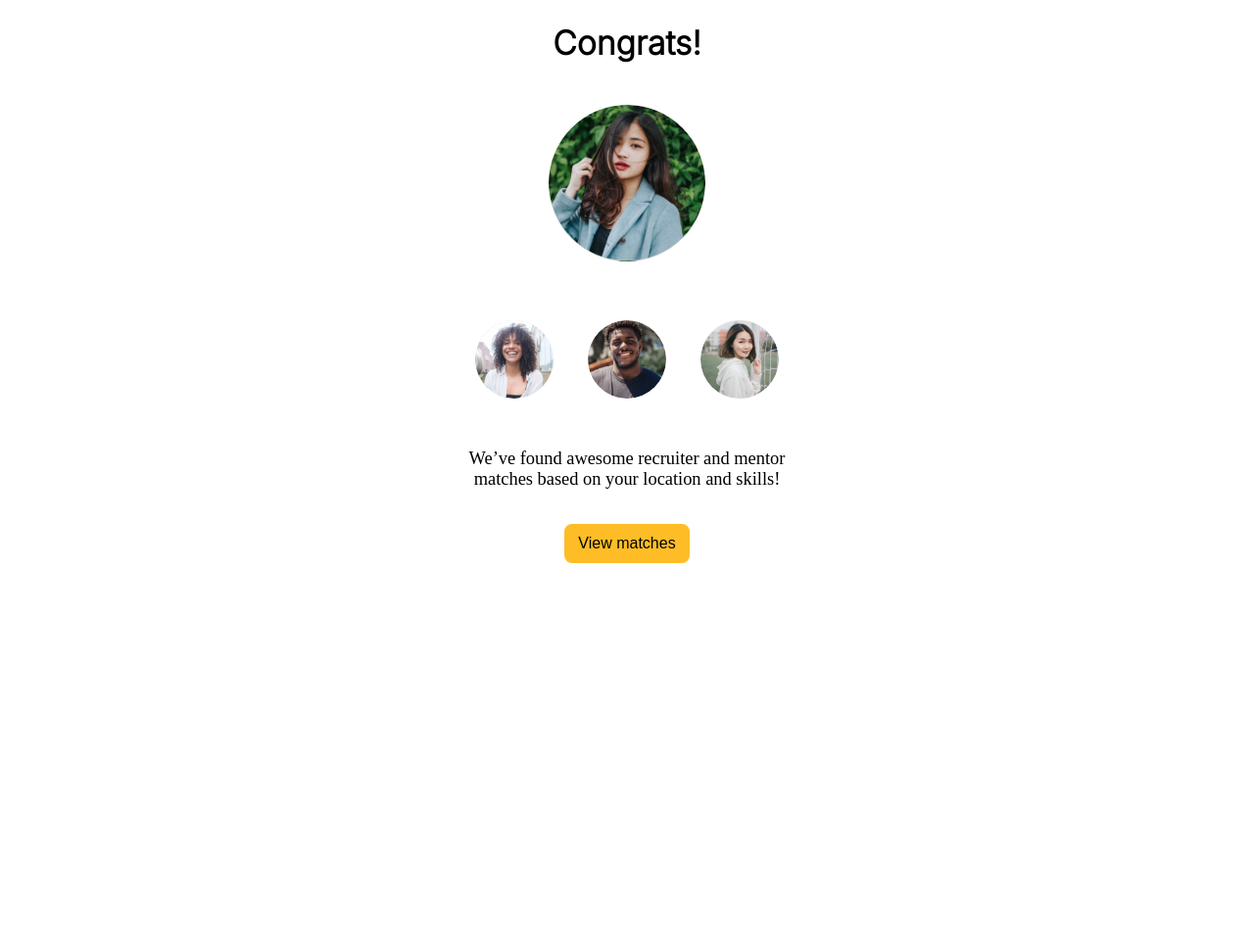
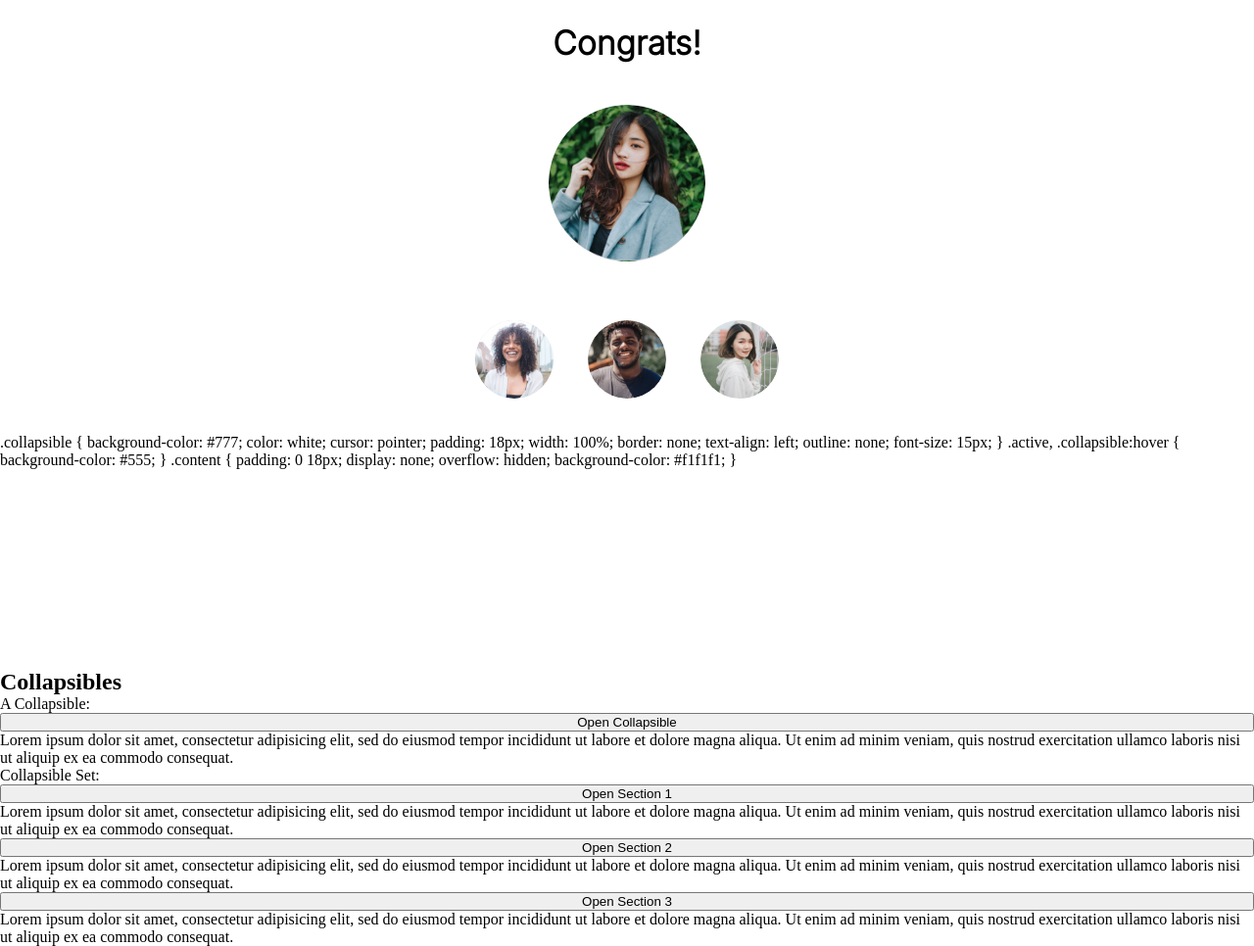
Before and after one commit to M-Chan/Athena-Hack-2022, a plain HTML site: page resultscopy.html in a window 1280 px wide. Shown: the part 157-1123 px from the top of the page at 98% size. Before the commit the page ends 840 px from the top, so only its background shows below. Drawn offline with Linux system fonts and the light colour scheme.

Commit message:
Update resultscopy.html

```diff
--- a/resultscopy.html
+++ b/resultscopy.html
@@ -4,6 +4,7 @@
     <meta charset="UTF-8">
     <meta http-equiv="X-UA-Compatible" content="IE=edge">
     <meta name="viewport" content="width=device-width, initial-scale=1.0">
+    <meta name="viewport" content="width=device-width, initial-scale=1">
     <link rel="stylesheet" href="./styles/website_top_styles.css" />
     <link rel="stylesheet" href="./styles/results_success_styles.css" />
     <link href="https://fonts.googleapis.com/css2?family=Inter:wght@300&display=swap" rel="stylesheet">
@@ -62,6 +63,72 @@
                 </div>
             </div>
 
+<!-- collapsible! -->
+.collapsible {
+  background-color: #777;
+  color: white;
+  cursor: pointer;
+  padding: 18px;
+  width: 100%;
+  border: none;
+  text-align: left;
+  outline: none;
+  font-size: 15px;
+}
+
+.active, .collapsible:hover {
+  background-color: #555;
+}
+
+.content {
+  padding: 0 18px;
+  display: none;
+  overflow: hidden;
+  background-color: #f1f1f1;
+}
+</style>
+</head>
+<body>
+
+<h2>Collapsibles</h2>
+
+<p>A Collapsible:</p>
+<button type="button" class="collapsible">Open Collapsible</button>
+<div class="content">
+  <p>Lorem ipsum dolor sit amet, consectetur adipisicing elit, sed do eiusmod tempor incididunt ut labore et dolore magna aliqua. Ut enim ad minim veniam, quis nostrud exercitation ullamco laboris nisi ut aliquip ex ea commodo consequat.</p>
+</div>
+
+<p>Collapsible Set:</p>
+<button type="button" class="collapsible">Open Section 1</button>
+<div class="content">
+  <p>Lorem ipsum dolor sit amet, consectetur adipisicing elit, sed do eiusmod tempor incididunt ut labore et dolore magna aliqua. Ut enim ad minim veniam, quis nostrud exercitation ullamco laboris nisi ut aliquip ex ea commodo consequat.</p>
+</div>
+<button type="button" class="collapsible">Open Section 2</button>
+<div class="content">
+  <p>Lorem ipsum dolor sit amet, consectetur adipisicing elit, sed do eiusmod tempor incididunt ut labore et dolore magna aliqua. Ut enim ad minim veniam, quis nostrud exercitation ullamco laboris nisi ut aliquip ex ea commodo consequat.</p>
+</div>
+<button type="button" class="collapsible">Open Section 3</button>
+<div class="content">
+  <p>Lorem ipsum dolor sit amet, consectetur adipisicing elit, sed do eiusmod tempor incididunt ut labore et dolore magna aliqua. Ut enim ad minim veniam, quis nostrud exercitation ullamco laboris nisi ut aliquip ex ea commodo consequat.</p>
+</div>
+
+<script>
+var coll = document.getElementsByClassName("collapsible");
+var i;
+
+for (i = 0; i < coll.length; i++) {
+  coll[i].addEventListener("click", function() {
+    this.classList.toggle("active");
+    var content = this.nextElementSibling;
+    if (content.style.display === "block") {
+      content.style.display = "none";
+    } else {
+      content.style.display = "block";
+    }
+  });
+}
+
+
             <div class="matches">
                 <div id="matchText" class="flex">We’ve found awesome recruiter and mentor matches based on your location and skills!</div>
 
```
